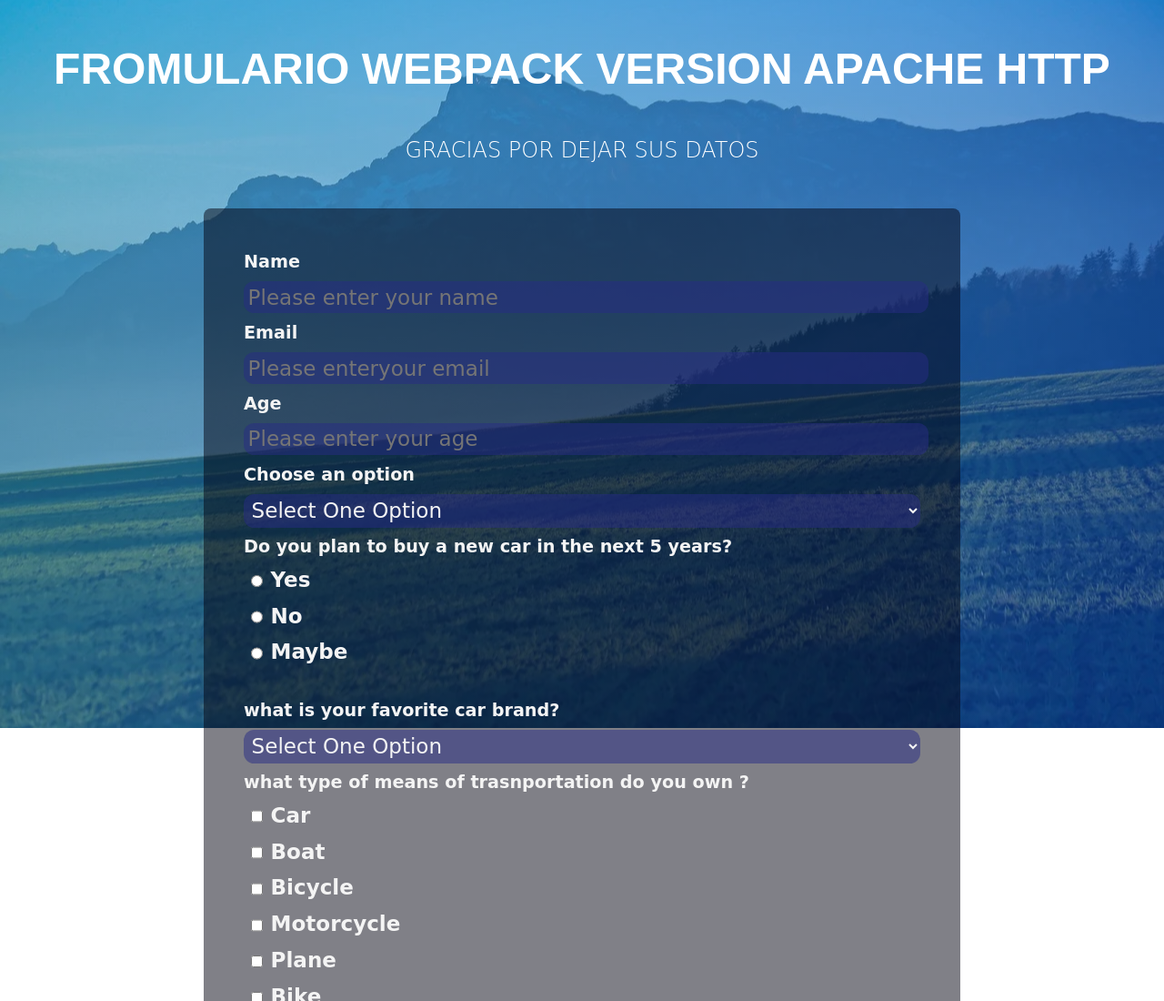
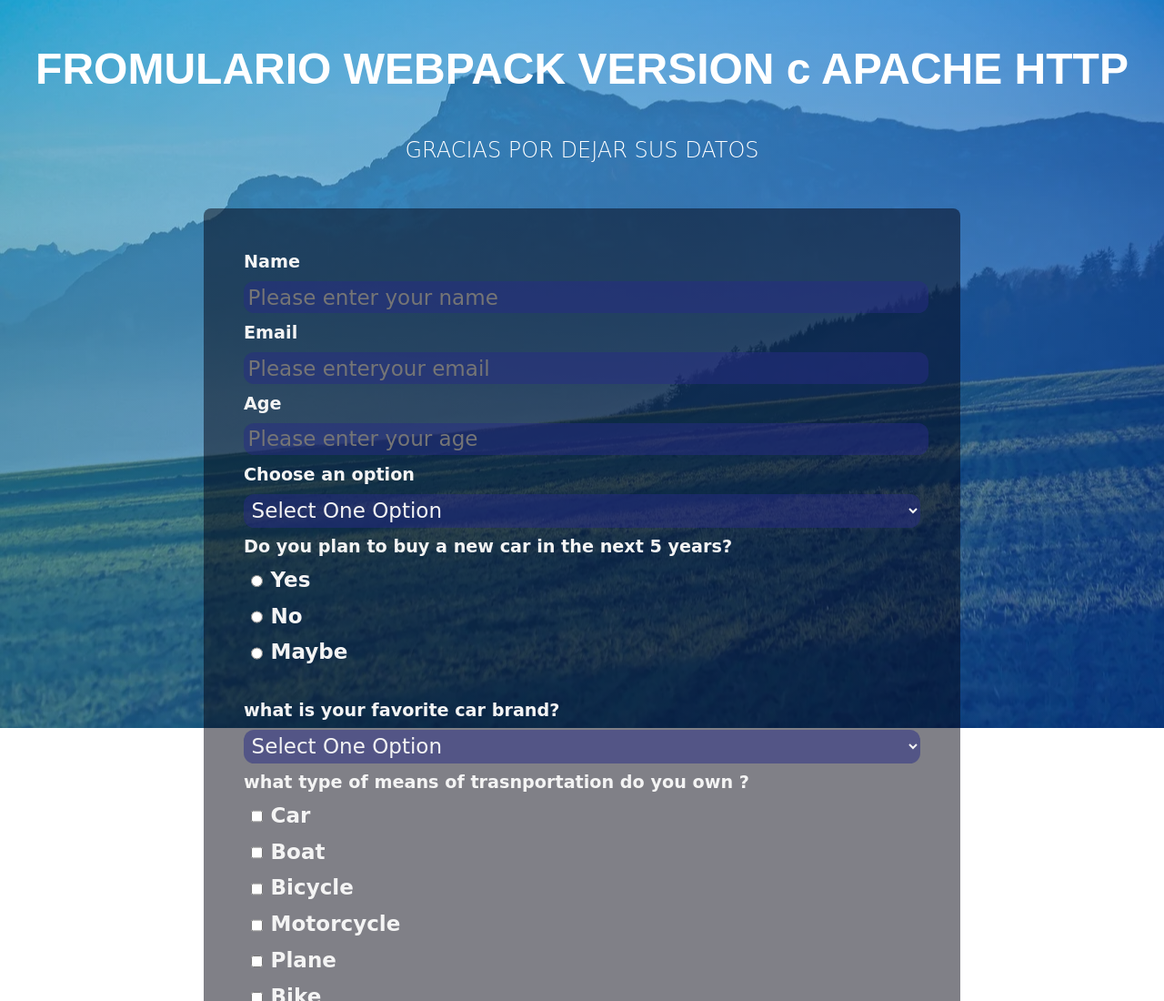
Before and after one commit to Jonnycp18/FORMULARIO-LINTERS, a website built with webpack: page src/index.html in a window 1280 px wide. Shown: the top 1100 px of the page at 91% size. Built offline with nearby package versions, Linux system fonts and the light colour scheme.

Commit message:
secretos

```diff
--- a/src/index.html
+++ b/src/index.html
@@ -9,7 +9,7 @@
 
   </head>
   <body>
-    <h1 id="title">FROMULARIO WEBPACK VERSION  APACHE HTTP</h1>
+    <h1 id="title">FROMULARIO WEBPACK VERSION c APACHE HTTP</h1>
     <p id="description">GRACIAS POR DEJAR SUS DATOS</p>
     <form id="survey-form">
       <fieldset>
```
